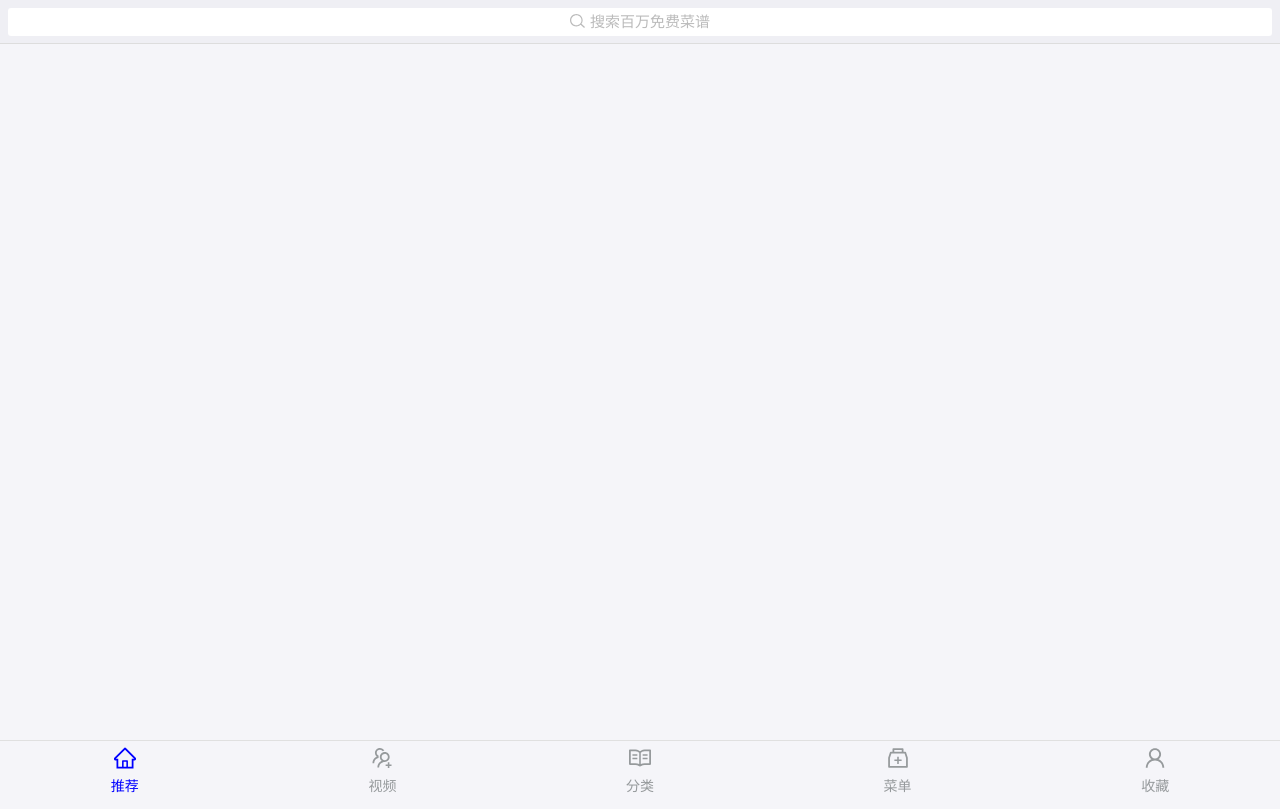
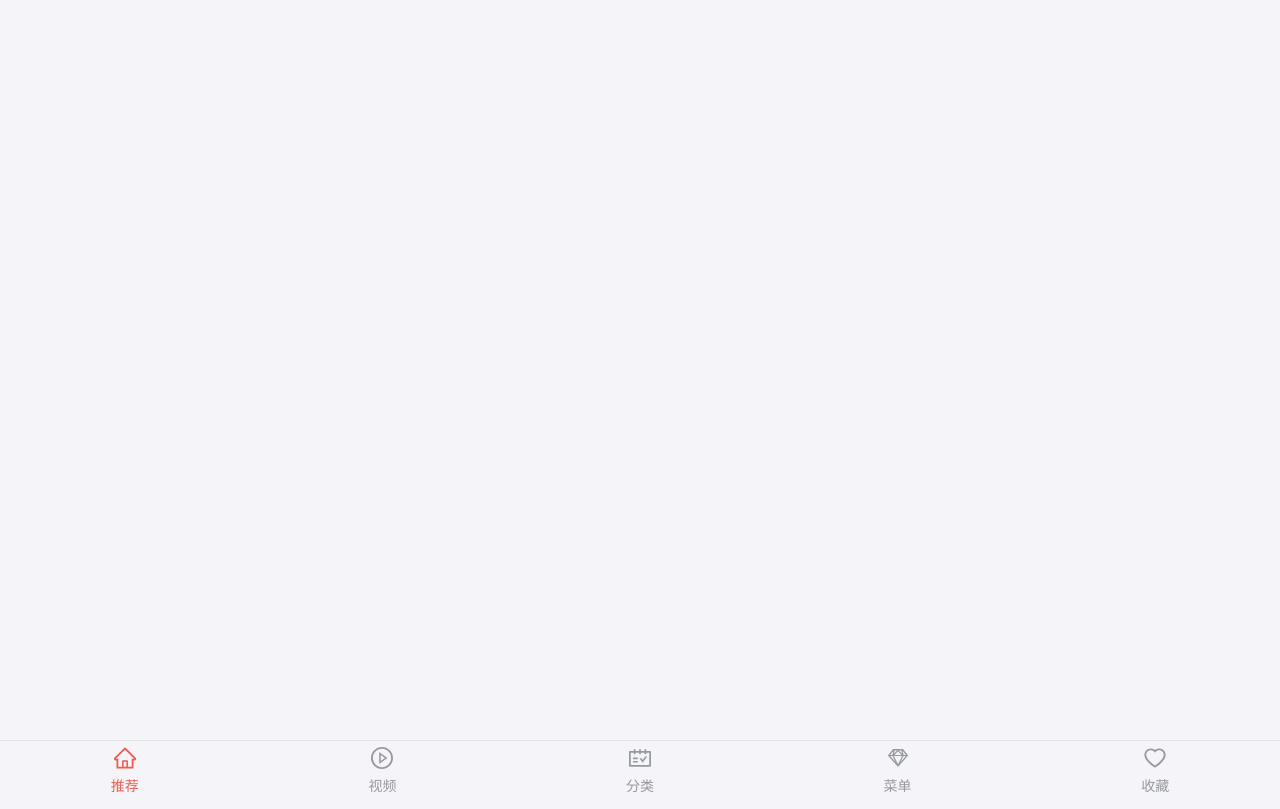
Before and after one commit to gzh52005/Gourmet-Festival, a React (Create React App) app in the folder app/: page /#/recommend in a window 1280 px wide. Built offline with nearby package versions, Linux system fonts and the light colour scheme.

Commit message:
导入sass

```diff
--- a/app/config-overrides.js
+++ b/app/config-overrides.js
@@ -1,4 +1,4 @@
-const {override,addBabelPlugin,addBabelPlugins, addDecoratorsLegacy,disableEsLint,useBabelRc,fixBabelImports} = require('customize-cra');
+const {override,adjustStyleLoaders,addBabelPlugin,addBabelPlugins, addDecoratorsLegacy,disableEsLint,useBabelRc,fixBabelImports} = require('customize-cra');
 
 module.exports = override(
     addDecoratorsLegacy(),
@@ -8,4 +8,16 @@ module.exports = override(
     //useBabelRc(),
     fixBabelImports('import',{ libraryName: "antd", style: "css" }),
     // fixBabelImports('import',{ libraryName: "antd", style: "css" },'antdm')
+    adjustStyleLoaders(rule => {
+        if (rule.test.toString().includes("scss")) {
+          rule.use.push({
+            loader: require.resolve("sass-resources-loader"),
+            options: {
+              resources: [
+                "./src/views/tuijian/index.scss"
+             ]//这里是你自己放公共scss变量的路径,每增加一个scss文件都要在这添加路径
+            }
+          });
+        }
+      })
 )
--- a/app/package.json
+++ b/app/package.json
@@ -3,15 +3,18 @@
   "version": "0.1.0",
   "private": true,
   "dependencies": {
+    "@ant-design/icons": "^4.2.2",
     "@testing-library/jest-dom": "^5.11.4",
     "@testing-library/react": "^11.1.0",
     "@testing-library/user-event": "^12.1.10",
     "antd": "^4.8.2",
     "antd-mobile": "^2.3.4",
+    "node-sass": "4.14.1",
     "react": "^17.0.1",
     "react-dom": "^17.0.1",
     "react-router-dom": "^5.2.0",
     "react-scripts": "4.0.0",
+    "sass-resources-loader": "^2.1.1",
     "web-vitals": "^0.2.4"
   },
   "scripts": {
--- a/app/src/App.js
+++ b/app/src/App.js
@@ -4,6 +4,10 @@ import React, { Suspense, lazy } from "react";
 import { Flex } from "antd-mobile";
 import {
   HomeOutlined,
+  PlayCircleOutlined,
+  HeartOutlined,
+  SketchOutlined,
+  ScheduleOutlined,
   UsergroupAddOutlined,
   ReadOutlined,
   MedicineBoxOutlined,
@@ -32,25 +36,25 @@ class App extends React.Component {
           id: 2,
           title: "视频",
           path: "/video",
-          icon: <UsergroupAddOutlined style={{ fontSize: "22px" }} />,
+          icon: <PlayCircleOutlined style={{ fontSize: "22px" }} />,
         },
         {
           id: 3,
           title: "分类",
           path: "/classify",
-          icon: <ReadOutlined style={{ fontSize: "22px" }} />,
+          icon: <ScheduleOutlined style={{ fontSize: "22px" }} />,
         },
         {
           id: 4,
           title: "菜单",
           path: "/menu",
-          icon: <MedicineBoxOutlined style={{ fontSize: "22px" }} />,
+          icon: <SketchOutlined style={{ fontSize: "22px" }} />,
         },
         {
           id: 5,
           title: "收藏",
           path: "/collect",
-          icon: <UserOutlined style={{ fontSize: "22px" }} />,
+          icon: <HeartOutlined style={{ fontSize: "22px" }} />,
         },
       ],
       sign: 1,
@@ -74,7 +78,7 @@ class App extends React.Component {
                 <NavLink to={item.path}>
                   <div
                     className="flexItem"
-                    style={item.id === sign ? { color: "blue" } : {}}
+                    style={item.id === sign ? { color: "#f15a4f" } : {}}
                     onClick={this.setSign.bind(this, item.id)}
                   >
                     {item.icon}
--- /dev/null
+++ b/app/src/style/fit.scss
@@ -0,0 +1,3 @@
+ @function vw($px){
+    @return ($px/375)*100vw;
+}
--- a/app/src/views/tuijian/index.js
+++ b/app/src/views/tuijian/index.js
@@ -1,26 +1,17 @@
 /* 推荐 */
 
 import React from "react";
-import "./index.css";
-import { SearchBar, Button, WhiteSpace, WingBlank } from "antd-mobile";
+import "./index.scss";
+
 
 
 class recommend extends React.Component {
   render() {
     return (
-      <div>
-        {/* <WingBlank>
-          <div className="sub-title">Normal</div>
-        </WingBlank> */}
-        <SearchBar
-          className="top"
-          placeholder="搜索百万免费菜谱"
-          maxLength={8}
-        />
-        <WhiteSpace />
-
-
-        <div className="box"></div>
+      <div id="tuijian">
+        <div className="box">
+          <div className="search_button"></div>
+        </div>
       </div>
     );
   }
--- a/app/src/views/tuijian/index.css
+++ b/app/src/views/tuijian/index.scss
@@ -1,7 +1,10 @@
-.box{
+@import '../../style/fit.scss';
+#tuijian{
+  .box{
     width: 100%;
     height: 800px;
     /* background: red; */
+
 }
 .top{
     position: fixed;
@@ -18,3 +21,4 @@
     font-size: 14px;
     padding: 30px 0 18px 0;
   }
+}
```
Also changed, not shown: 1 other file (tests, documents, lock files or other folders).
